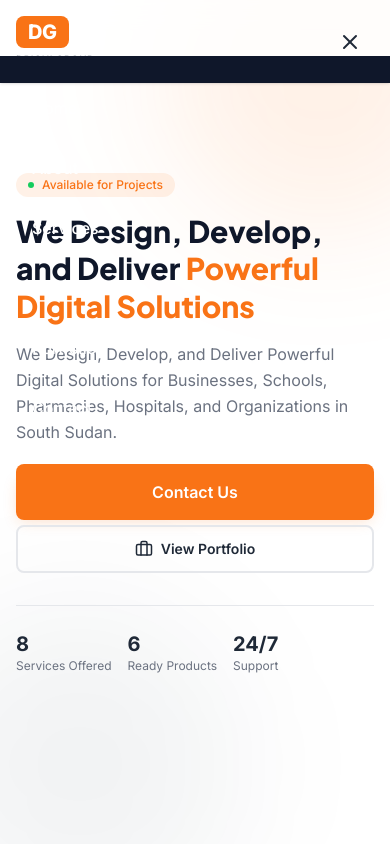
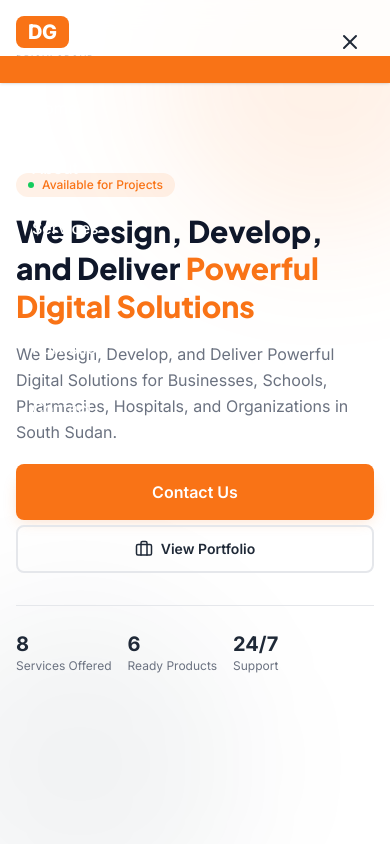
Before and after one commit to richarddevofficial-dotcom/drichi-group, a Next.js app: page / in a window 390 px wide. Both pictures are taken after a click on the button "Toggle menu". Shown: the top 844 px of the page. Built offline with nearby package versions, Linux system fonts and the light colour scheme.

Commit message:
updated navbar

```diff
--- a/src/components/layout/Navbar.jsx
+++ b/src/components/layout/Navbar.jsx
@@ -67,7 +67,7 @@ export default function Navbar() {
 
       {/* Mobile Menu Overlay */}
       {isMobileMenuOpen && (
-        <div className="fixed inset-0 top-[56px] z-40 bg-[#0F172A] lg:hidden">
+        <div className="fixed inset-0 top-[56px] z-40 bg-brand-orange lg:hidden">
           <div className="flex flex-col space-y-1 px-4 pt-6 pb-6">
             {NAV_LINKS.map((link) => (
               <Link
```
